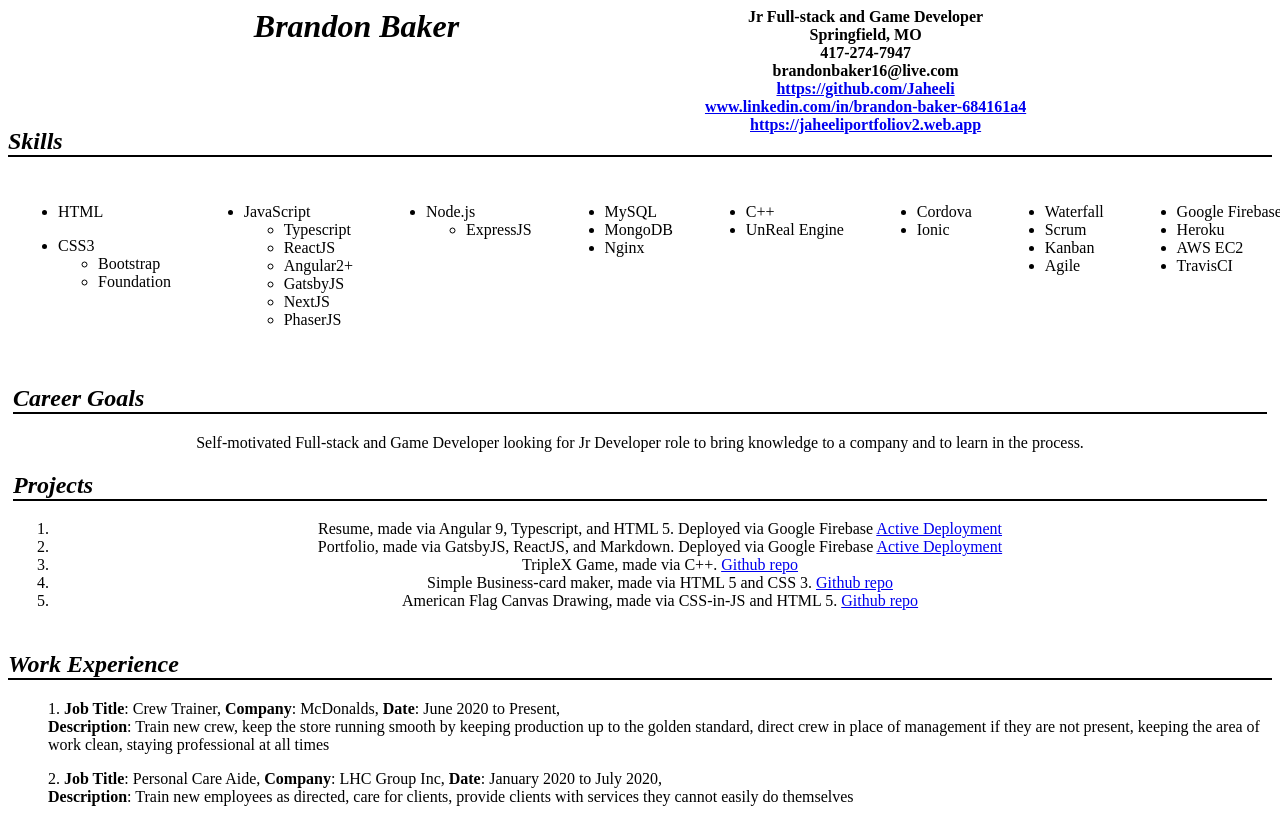
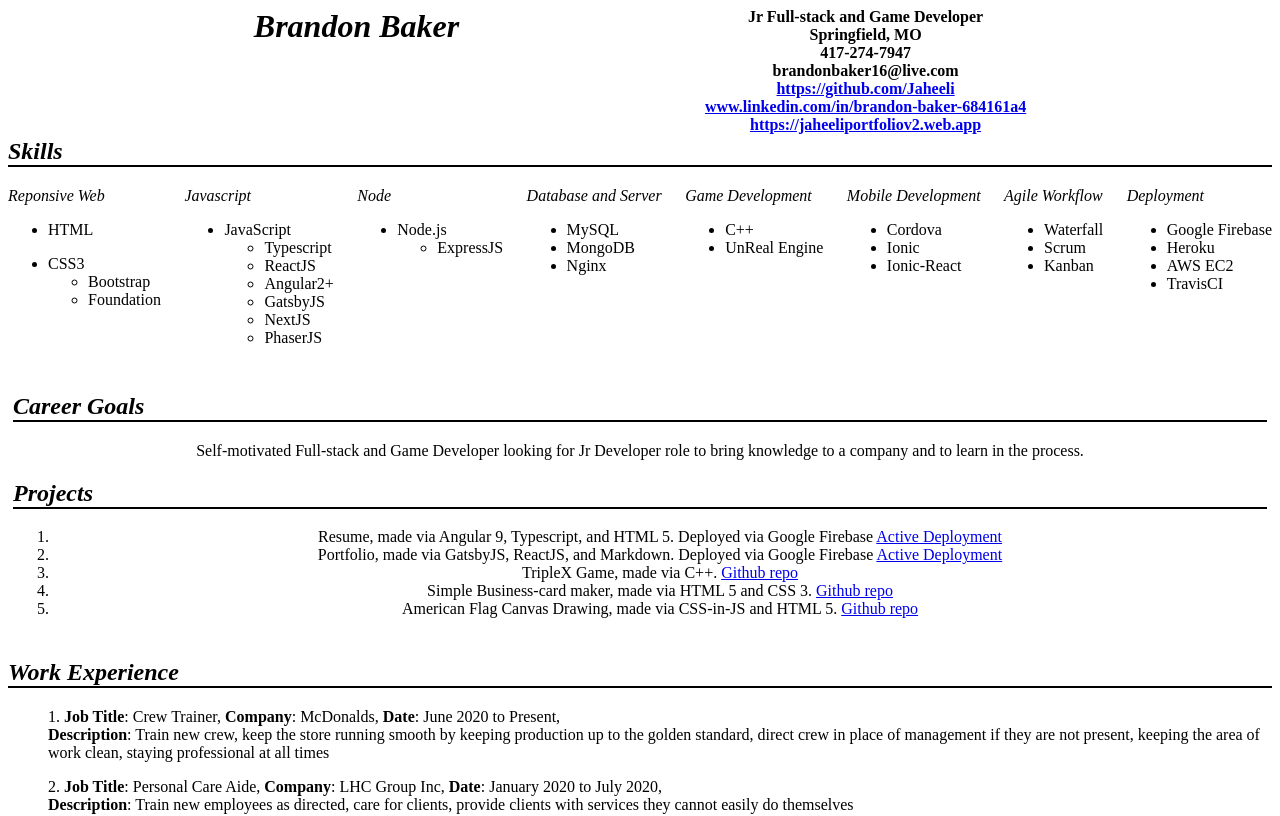
Before and after one commit to Jaheeli/Angular-Resume, an Angular app: page / in a window 1280 px wide. Shown: the top 816 px of the page. Built offline with nearby package versions, Linux system fonts and the light colour scheme.

Commit message:
Responsive Print Fix

```diff
--- a/src/app/skills/skills.component.css
+++ b/src/app/skills/skills.component.css
@@ -8,19 +8,18 @@ svg {
     justify-content: space-between;
     flex-direction: row;
     flex-flow: row;
-    padding: 10px;
     width: 100%;
 }
 
 h2 {
     border-bottom: 2px solid black;
     text-align: left;
+    padding-top: 10px;
 }
 
 @media screen and (min-width: 400px) and (max-width: 680px) {
 .wrapper {
     display: block;
-    padding: 10px;
     height: auto;
     width: 100%;
 
@@ -30,7 +29,11 @@ h2 {
 @media print {
     .wrapper{
         display: inline-flex;
-        padding: 10px;
-
+    }
+    .wrapper em{
+        display: none;
+    }
+    h2{
+        padding-top: 10px;
     }
 }
--- a/src/app/skills/skills.component.html
+++ b/src/app/skills/skills.component.html
@@ -3,7 +3,7 @@
 <div class="wrapper">
     <!-- HTML/CSS -->
     <div class="row">
-
+        <em> Reponsive Web</em>
 
         <ul>
 
@@ -20,7 +20,7 @@
     </div>
     <!-- Javascript Stack -->
     <div class="row">
-
+        <em>Javascript</em>
 
         <ul>
             <li>JavaScript</li>
@@ -37,7 +37,7 @@
     </div>
     <!-- Back-End  -->
     <div class="row">
-
+        <em>Node</em>
 
         <ul>
             <li>Node.js</li>
@@ -48,7 +48,7 @@
     </div>
     <!-- Server-side -->
     <div class="row">
-
+        <em>Database and Server</em>
         <ul>
             <li>MySQL</li>
             <li>MongoDB</li>
@@ -57,7 +57,7 @@
     </div>
     <!-- Gaming -->
     <div class="row">
-
+        <em>Game Development</em>
         <ul>
             <li>C++</li>
             <li>UnReal Engine</li>
@@ -65,25 +65,26 @@
     </div>
     <!-- Mobile -->
     <div class="row">
-
+        <em>Mobile Development</em>
         <ul>
             <li>Cordova</li>
             <li>Ionic</li>
+            <li>Ionic-React</li>
         </ul>
     </div>
     <!-- Project Management -->
     <div class="row">
-
+        <em>Agile Workflow</em>
         <ul>
             <li>Waterfall</li>
             <li>Scrum</li>
             <li>Kanban</li>
-            <li>Agile</li>
+
         </ul>
     </div>
     <!-- Deployments -->
     <div class="row">
-
+        <em>Deployment</em>
         <ul>
             <li>Google Firebase</li>
             <li>Heroku</li>
```
Also changed, not shown: 1 other file (tests, documents, lock files or other folders).
